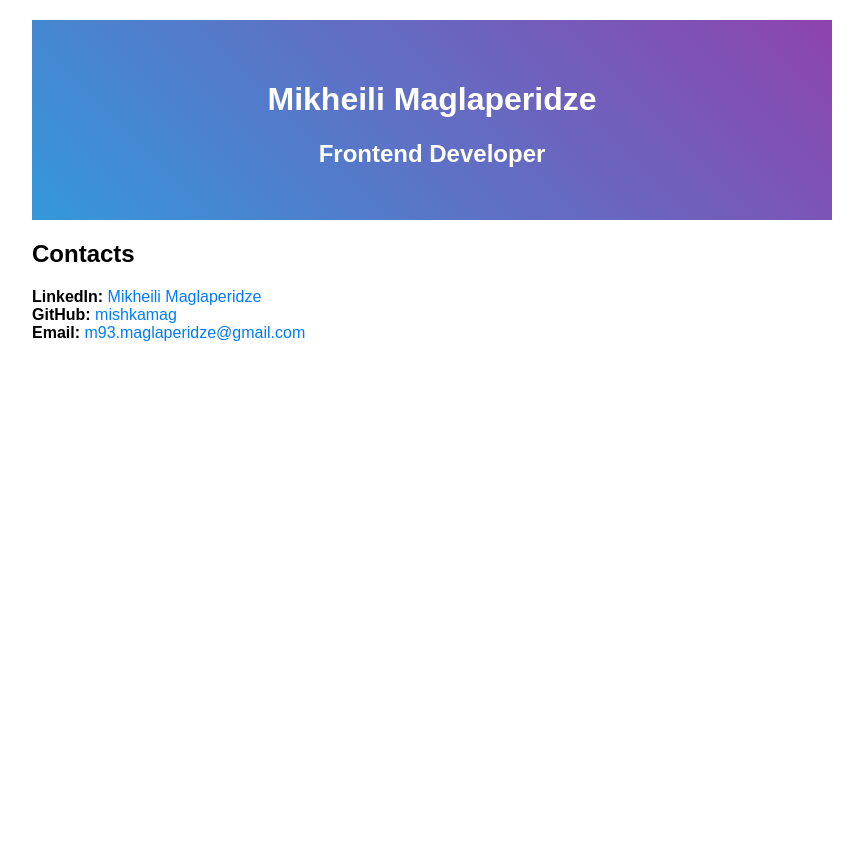
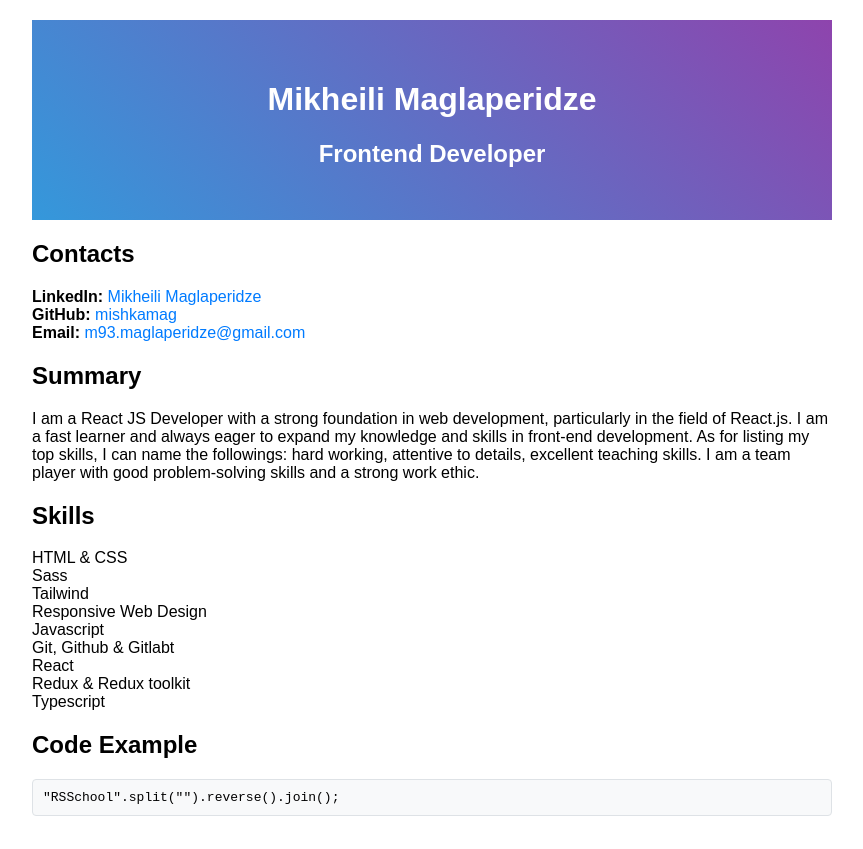
Before and after one commit to mishkamag/rsschool-cv, a plain HTML site: page index.html in a window 1280 px wide. Shown: the whole page, without its empty margins (208-1071 px from the left). Before the commit the page ends 800 px from the top, so only its background shows below. Drawn offline with Linux system fonts and the light colour scheme.

Commit message:
feat: add summary skills and code features

```diff
--- a/index.html
+++ b/index.html
@@ -37,6 +37,38 @@
           </li>
         </ul>
       </section>
+
+      <section id="summary">
+        <h2>Summary</h2>
+        <p>
+          I am a React JS Developer with a strong foundation in web development,
+          particularly in the field of React.js. I am a fast learner and always
+          eager to expand my knowledge and skills in front-end development. As
+          for listing my top skills, I can name the followings: hard working,
+          attentive to details, excellent teaching skills. I am a team player
+          with good problem-solving skills and a strong work ethic.
+        </p>
+      </section>
+
+      <section id="skills">
+        <h2>Skills</h2>
+        <ul>
+          <li>HTML & CSS</li>
+          <li>Sass</li>
+          <li>Tailwind</li>
+          <li>Responsive Web Design</li>
+          <li>Javascript</li>
+          <li>Git, Github & Gitlabt</li>
+          <li>React</li>
+          <li>Redux & Redux toolkit</li>
+          <li>Typescript</li>
+        </ul>
+      </section>
+
+      <section id="code-example">
+        <h2>Code Example</h2>
+        <pre><code>"RSSchool".split("").reverse().join();</code></pre>
+      </section>
     </main>
   </body>
 </html>
--- a/style.css
+++ b/style.css
@@ -5,7 +5,7 @@ body {
 }
 
 .container {
-  width: 800px;
+  max-width: 800px;
   margin: 0 auto;
   padding: 20px;
 }
@@ -28,3 +28,11 @@ a {
   color: #007bff;
   text-decoration: none;
 }
+
+pre {
+  background-color: #f8f9fa;
+  border: 1px solid #dee2e6;
+  border-radius: 4px;
+  padding: 10px;
+  overflow-x: auto;
+}
```
